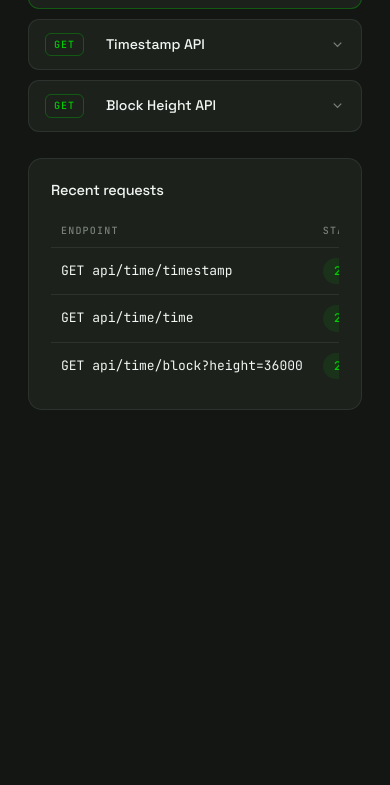
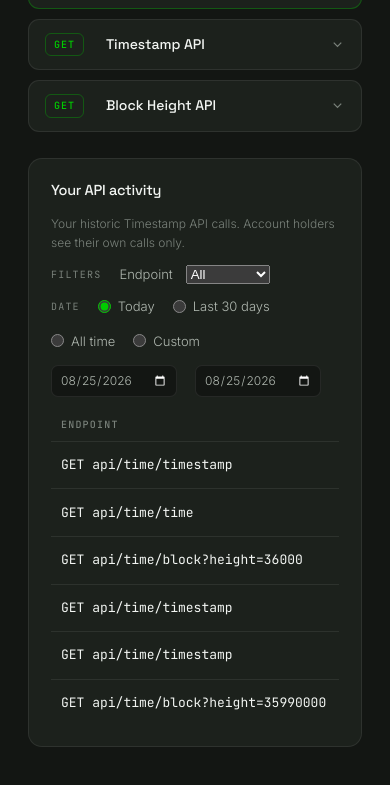
Before and after one commit to koan-shdw/clockchain-dashboard, a plain HTML site: page timestamp.html in a window 390 px wide. Shown: the part 1170-1955 px from the top of the page. Before the commit the page ends 1636 px from the top, so only its background shows below. Drawn offline with Linux system fonts and the light colour scheme.

Commit message:
Your API activity table on Timestamp page; Sign out in mobile nav dropdown
Co-Authored-By: Claude Fable 5 <noreply@anthropic.com>

```diff
--- a/app.js
+++ b/app.js
@@ -83,6 +83,7 @@
     NAV.forEach(function(g){ g.items.forEach(function(it){
       opts += '<option value="' + base + it.href + '"' + (it.id === active ? ' selected' : '') + '>' + it.label + '</option>';
     }); });
+    opts += '<option value="' + base + 'login.html">Sign out</option>';
     var chip = document.body.hasAttribute('data-token-chip')
       ? '<span class="tb-stat"><span class="tb-label">Token Balance</span><span>15,326.0382716 CCTT</span></span>'
       : '';
--- a/timestamp.html
+++ b/timestamp.html
@@ -84,20 +84,59 @@
         </div>
 
         <div class="section card">
-          <div class="card-head"><h3>Recent requests</h3></div>
+          <div class="card-head"><h3>Your API activity</h3></div>
+          <p style="font-size:12px;color:var(--fg-3);margin-bottom:10px;">Your historic Timestamp API calls. Account holders see their own calls only.</p>
+          <div class="filters">
+            <span class="flt-label">Filters</span>
+            <label>Endpoint
+              <select id="aa-endpoint" onchange="aaRun()" style="margin-left:6px;">
+                <option value="">All</option>
+                <option value="time/time">time</option>
+                <option value="time/timestamp">timestamp</option>
+                <option value="time/block">block</option>
+              </select>
+            </label>
+          </div>
+          <div class="filters">
+            <span class="flt-label">Date</span>
+            <label><input type="radio" name="aa-date" checked /> Today</label>
+            <label><input type="radio" name="aa-date" /> Last 30 days</label>
+            <label><input type="radio" name="aa-date" /> All time</label>
+            <label><input type="radio" name="aa-date" /> Custom</label>
+            <input class="date-in" type="date" value="2026-08-25" aria-label="From" />
+            <input class="date-in" type="date" value="2026-08-25" aria-label="To" />
+          </div>
           <table class="table">
-            <thead><tr><th>Endpoint</th><th>Status</th><th>Latency</th><th>When</th></tr></thead>
-            <tbody>
-              <tr><td class="mono">GET api/time/timestamp</td><td><span class="status-pill">200</span></td><td>81 ms</td><td>10 min ago</td></tr>
-              <tr><td class="mono">GET api/time/time</td><td><span class="status-pill">200</span></td><td>76 ms</td><td>26 min ago</td></tr>
-              <tr><td class="mono">GET api/time/block?height=36000</td><td><span class="status-pill">200</span></td><td>92 ms</td><td>1 h ago</td></tr>
-            </tbody>
+            <thead><tr><th>Endpoint</th><th>Status</th><th>Latency</th><th>Block</th><th>Reference key</th><th>When</th></tr></thead>
+            <tbody id="aa-rows"></tbody>
           </table>
         </div>
 
       </div>
     </div>
   </div>
-  <script src="app.js?v=4"></script>
+  <script src="app.js?v=5"></script>
+  <script>
+  (function(){
+    /* mock request log — the 10-min-ago timestamp call matches the search dataset (same key) */
+    var CALLS = [
+      { ep:'GET api/time/timestamp', path:'time/timestamp', st:'200', lat:'81 ms', block:'#36,041,367', key:'CC-2T6M-8A4P', when:'10 min ago' },
+      { ep:'GET api/time/time', path:'time/time', st:'200', lat:'76 ms', block:'#36,041,214', key:'CC-7P3H-2K8V', when:'26 min ago' },
+      { ep:'GET api/time/block?height=36000', path:'time/block', st:'200', lat:'92 ms', block:'#36,040,911', key:'CC-4M6T-8W2N', when:'1 h ago' },
+      { ep:'GET api/time/timestamp', path:'time/timestamp', st:'200', lat:'79 ms', block:'#36,039,102', key:'CC-9K2R-5D7Q', when:'2 h ago' },
+      { ep:'GET api/time/timestamp', path:'time/timestamp', st:'429', lat:'12 ms', block:'—', key:'—', when:'2 h ago' },
+      { ep:'GET api/time/block?height=35990000', path:'time/block', st:'200', lat:'88 ms', block:'#36,021,554', key:'CC-6F8W-3J5M', when:'yesterday' }
+    ];
+    window.aaRun = function(){
+      var f = document.getElementById('aa-endpoint').value;
+      var rows = CALLS.filter(function(c){ return !f || c.path === f; });
+      document.getElementById('aa-rows').innerHTML = rows.length ? rows.map(function(c){
+        return '<tr><td class="mono">' + c.ep + '</td><td><span class="status-pill">' + c.st + '</span></td><td>' + c.lat
+          + '</td><td class="mono">' + c.block + '</td><td class="mono">' + c.key + '</td><td>' + c.when + '</td></tr>';
+      }).join('') : '<tr><td colspan="6" class="empty">No calls match.</td></tr>';
+    };
+    aaRun();
+  })();
+  </script>
 </body>
 </html>
```
Also changed, not shown: account.html (+1 -1 lines), api-keys.html (+1 -1 lines), benchmarking.html (+1 -1 lines), contracts.html (+1 -1 lines), dashboard.html (+1 -1 lines), docs/index.html (+1 -1 lines), docs/mcp.html (+1 -1 lines), docs/timestamp-api.html (+1 -1 lines), logging.html (+1 -1 lines), login.html (+1 -1 lines), payment-methods.html (+1 -1 lines), pricing.html (+1 -1 lines), search.html (+1 -1 lines).
